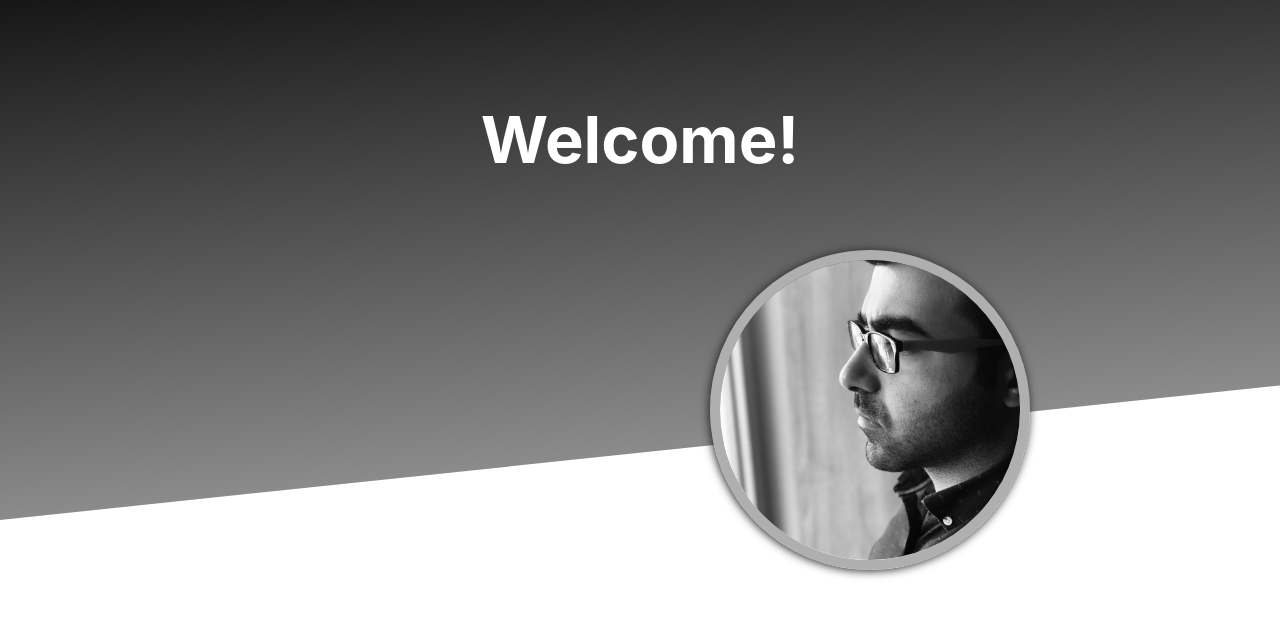
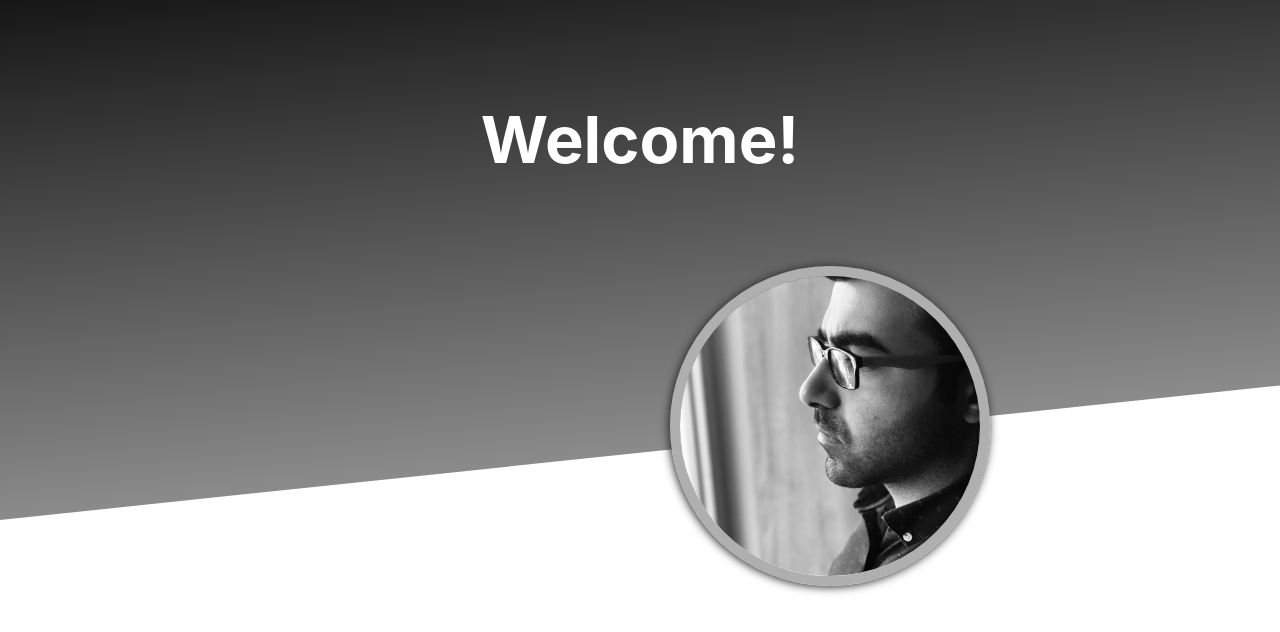
Before and after one commit to AtesSuToprak/portfolio-webpage, a React (Create React App) app: page / in a window 1280 px wide. Shown: the top 632 px of the page. Built offline with nearby package versions, Linux system fonts and the light colour scheme.

Commit message:
Some changes on the CSS for the animation

```diff
--- a/src/CircularImage/circularImage.js
+++ b/src/CircularImage/circularImage.js
@@ -4,14 +4,13 @@ import styles from "./styles.module.css";
 class CircularImage extends React.Component {
   render() {
     return (
-      <div className={styles.circleImage}>
+      <figure className={styles.circleImage}>
         <img
           className={styles.image_bg}
           src={require("./image/hakan.jpg")}
           alt="Hakan Yildiz"
         />
-        <div className={styles.innerDiv}></div>
-      </div>
+      </figure>
     );
   }
 }
--- a/src/CircularImage/styles.module.css
+++ b/src/CircularImage/styles.module.css
@@ -6,9 +6,85 @@
   transition: 1s;
 }
 .circleImage:hover {
-  right: 350px;
+  right: 400px;
+  top: 210px;
+}
+.circleImage:before {
+  position: absolute;
+  top: 10px;
+  bottom: 10px;
+  left: 10px;
+  right: 10px;
+  top: 100%;
+  content: "";
+  background-color: rgba(51, 51, 51, 0.9);
+  -webkit-transition: all 0.25s ease;
+  transition: all 0.25s ease;
+  -webkit-transition-delay: 0.25s;
+  transition-delay: 0.25s;
+}
+.circleImage img {
+  vertical-align: top;
+  max-width: 100%;
+  backface-visibility: hidden;
+}
+.circleImage figcaption {
+  position: absolute;
+  top: 0;
+  bottom: 0;
+  left: 0;
+  right: 0;
+  z-index: 1;
+  text-align: justify;
+}
+.circleImage h3,
+.circleImage h5 {
+  opacity: 0;
+  letter-spacing: 1px;
+}
+.circleImage h3 {
+  -webkit-transform: translateY(-100%);
+  transform: translateY(-100%);
+  text-transform: uppercase;
+  font-weight: 400;
+  -webkit-transition-delay: 0.05s;
+  transition-delay: 1.05s;
+}
+.circleImage h5 {
+  font-weight: normal;
+  background-color: #ae895d;
+  padding: 3px 10px;
+  -webkit-transform: translateY(-100%);
+  transform: translateY(-100%);
+  -webkit-transition-delay: 0s;
+  transition-delay: 1s;
 }
 
+.circleImage:hover:before,
+.circleImage.hover:before {
+  top: 10px;
+  -webkit-transition-delay: 0s;
+  transition-delay: 1s;
+  border-radius: 50%;
+}
+.circleImage:hover h3,
+.circleImage.hover h3,
+.circleImage:hover h5,
+.circleImage.hover h5 {
+  -webkit-transform: translateY(0);
+  transform: translateY(0);
+  opacity: 1;
+}
+.circleImage:hover h3,
+.circleImage.hover h3 {
+  -webkit-transition-delay: 0.3s;
+  transition-delay: 0.3s;
+}
+.circleImage:hover h5,
+.circleImage.hover h5 {
+  -webkit-transition-delay: 0.2s;
+  transition-delay: 0.2s;
+}
 .image_bg {
   width: 300px;
   transform: scaleX(-1);
@@ -18,6 +94,6 @@
   transition: 1s;
 }
 .image_bg:hover {
-  width: 750px;
-  opacity: 0.5;
+  width: 600px;
+  opacity: 0.4;
 }
```
